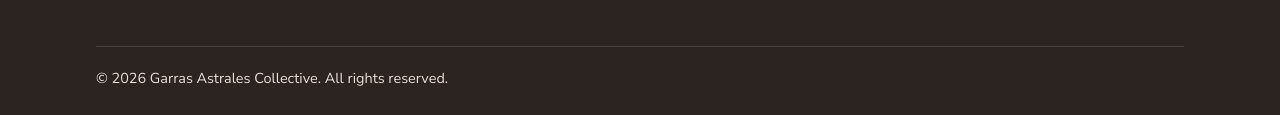
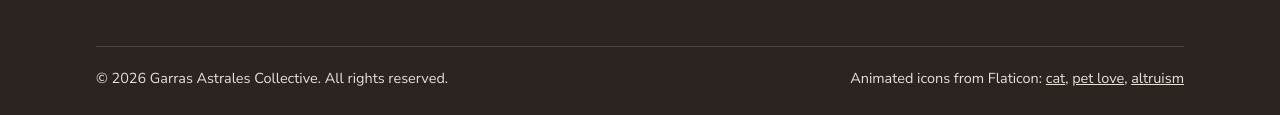
Before and after one commit to leticia-blkberry/Garras-astrales, a plain HTML site: page index.html in a window 1280 px wide. Shown: the part 3945-4060 px from the top of the page. Drawn offline with nearby package versions, Linux system fonts and the light colour scheme.

Commit message:
Move the Flaticon credit into the footer's copyright line
Visible, as Flaticon's free licence requires, but set as small legal
print beside the copyright rather than under the help cards.

Co-Authored-By: Claude Opus 5.5 <noreply@anthropic.com>
Claude-Session: https://claude.ai/code/session_01W9cKDezmNxCuWb3w64oBNs

```diff
--- a/css/styles.css
+++ b/css/styles.css
@@ -346,6 +346,9 @@ input:focus, select:focus, textarea:focus, .btn:focus-visible, .chip:focus-visib
 .footer-logo { width: 180px; margin-bottom: 16px; filter: drop-shadow(0 4px 12px rgba(0, 0, 0, 0.45)); }
 .footer-grid { display: grid; gap: 32px; grid-template-columns: repeat(auto-fit, minmax(200px, 1fr)); }
 .footer-bottom { border-top: 1px solid rgba(248,241,236,0.14); margin-top: 32px; padding-top: 20px; font-size: 0.85rem; }
+.footer-bottom { display: flex; flex-wrap: wrap; justify-content: space-between; gap: 8px 24px; }
+/* Flaticon licence credit: kept in the legal line, same small print as the copyright */
+.footer-credit a { color: inherit; }
 
 .placeholder-note {
   background: #fdf0dc; border: 1px dashed var(--amber-deep); border-radius: 10px; padding: 10px 14px; font-size: 0.9rem;
--- a/index.html
+++ b/index.html
@@ -130,8 +130,6 @@
           </div>
           <a class="btn btn--dark" href="https://www.instagram.com/garrasastrales" target="_blank" rel="noopener">Follow @garrasastrales<span class="sr-only"> on Instagram (opens in a new tab)</span></a>
         </div>
-        <!-- Flaticon credit: hidden at the owner's request. Flaticon's free licence asks for a visible credit; remove "hidden" to show it again, or keep it hidden with a Flaticon Premium subscription. -->
-        <p class="icon-credit" hidden>Animated icons from Flaticon: <a href="https://www.flaticon.com/free-animated-icon/cat_17092353" target="_blank" rel="noopener">cat<span class="sr-only"> (opens in a new tab)</span></a>, <a href="https://www.flaticon.com/free-animated-icon/pet-love_17539345" target="_blank" rel="noopener">pet love<span class="sr-only"> (opens in a new tab)</span></a>, <a href="https://www.flaticon.com/free-animated-icon/altruism_18654308" target="_blank" rel="noopener">altruism<span class="sr-only"> (opens in a new tab)</span></a></p>
       </div>
     </section>
 
@@ -172,7 +170,10 @@
           </ul>
         </div>
       </div>
-      <div class="footer-bottom">&copy; <span data-year></span> Garras Astrales Collective. All rights reserved.</div>
+      <div class="footer-bottom">
+        <span>&copy; <span data-year></span> Garras Astrales Collective. All rights reserved.</span>
+        <span class="footer-credit">Animated icons from Flaticon: <a href="https://www.flaticon.com/free-animated-icon/cat_17092353" target="_blank" rel="noopener">cat<span class="sr-only"> (opens in a new tab)</span></a>, <a href="https://www.flaticon.com/free-animated-icon/pet-love_17539345" target="_blank" rel="noopener">pet love<span class="sr-only"> (opens in a new tab)</span></a>, <a href="https://www.flaticon.com/free-animated-icon/altruism_18654308" target="_blank" rel="noopener">altruism<span class="sr-only"> (opens in a new tab)</span></a></span>
+      </div>
     </div>
   </footer>
   <script src="js/cats.js"></script>
```
Also changed, not shown: 1 other file.
